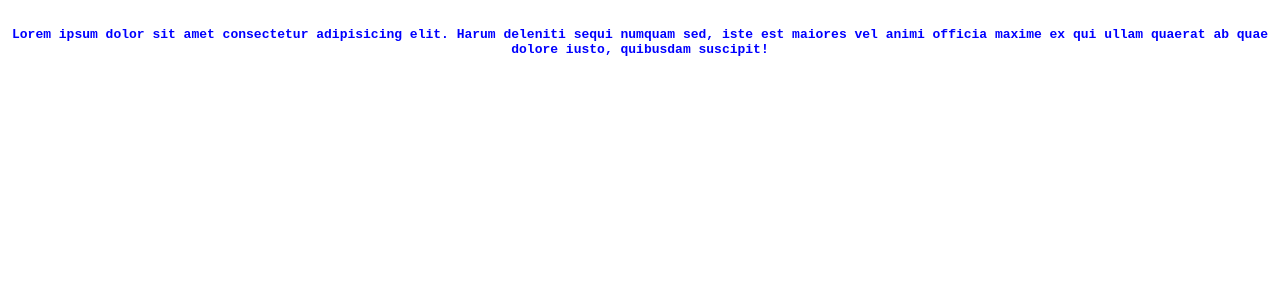
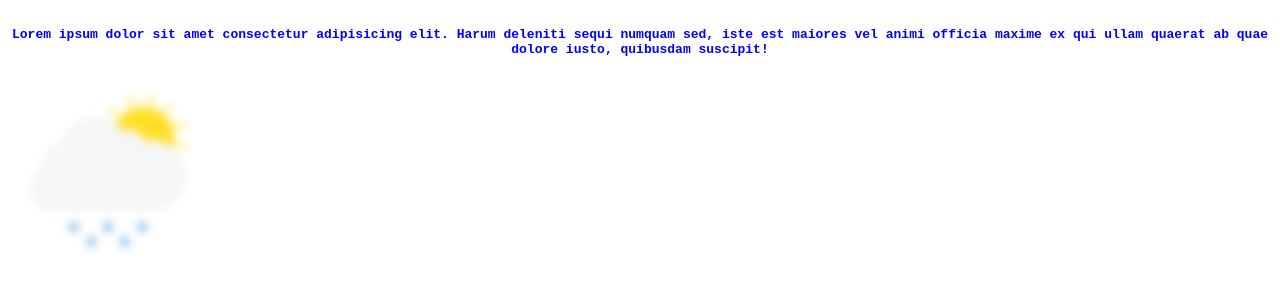
Before and after one commit to Vikaspokhriyal20/html-code, a plain HTML site: page index.html in a window 1280 px wide. Shown: the part 67-356 px from the top of the page. Drawn offline with Linux system fonts and the light colour scheme.

Commit message:
some change

```diff
--- a/index.html
+++ b/index.html
@@ -10,5 +10,7 @@
 <body>
     <h3>git github</h3>
     <p>Lorem ipsum dolor sit amet consectetur adipisicing elit. Harum deleniti sequi numquam sed, iste est maiores vel animi officia maxime ex qui ullam quaerat ab quae dolore iusto, quibusdam suscipit!</p>
+
+    <img src="images/rain.png" alt="rain-img">
 </body>
 </html>
--- a/style.css
+++ b/style.css
@@ -16,3 +16,9 @@ p
     font-family: monospace;
 
 }
+
+ img
+{
+    width: 200px;
+    filter: blur(5px);
+}
```
